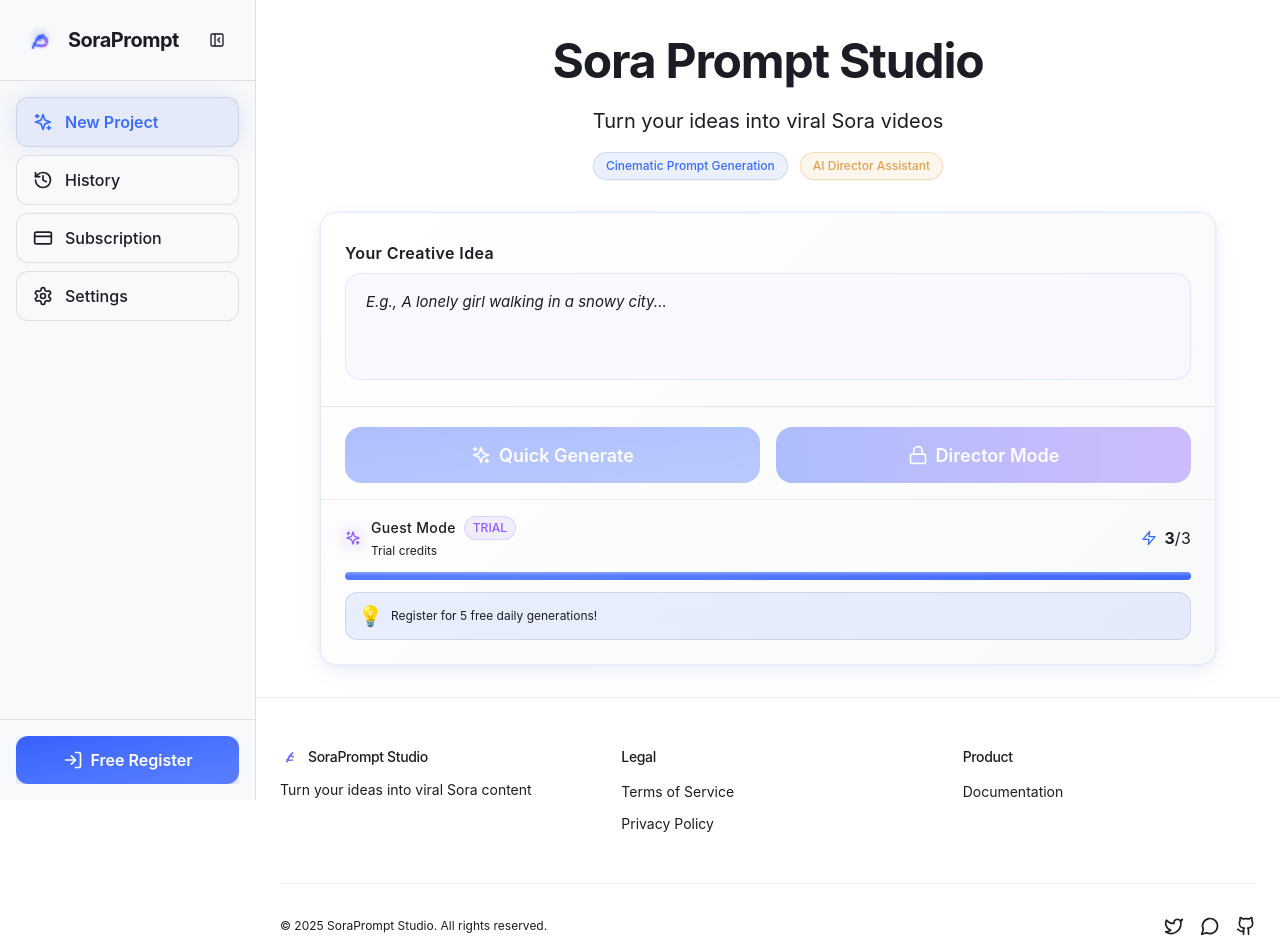
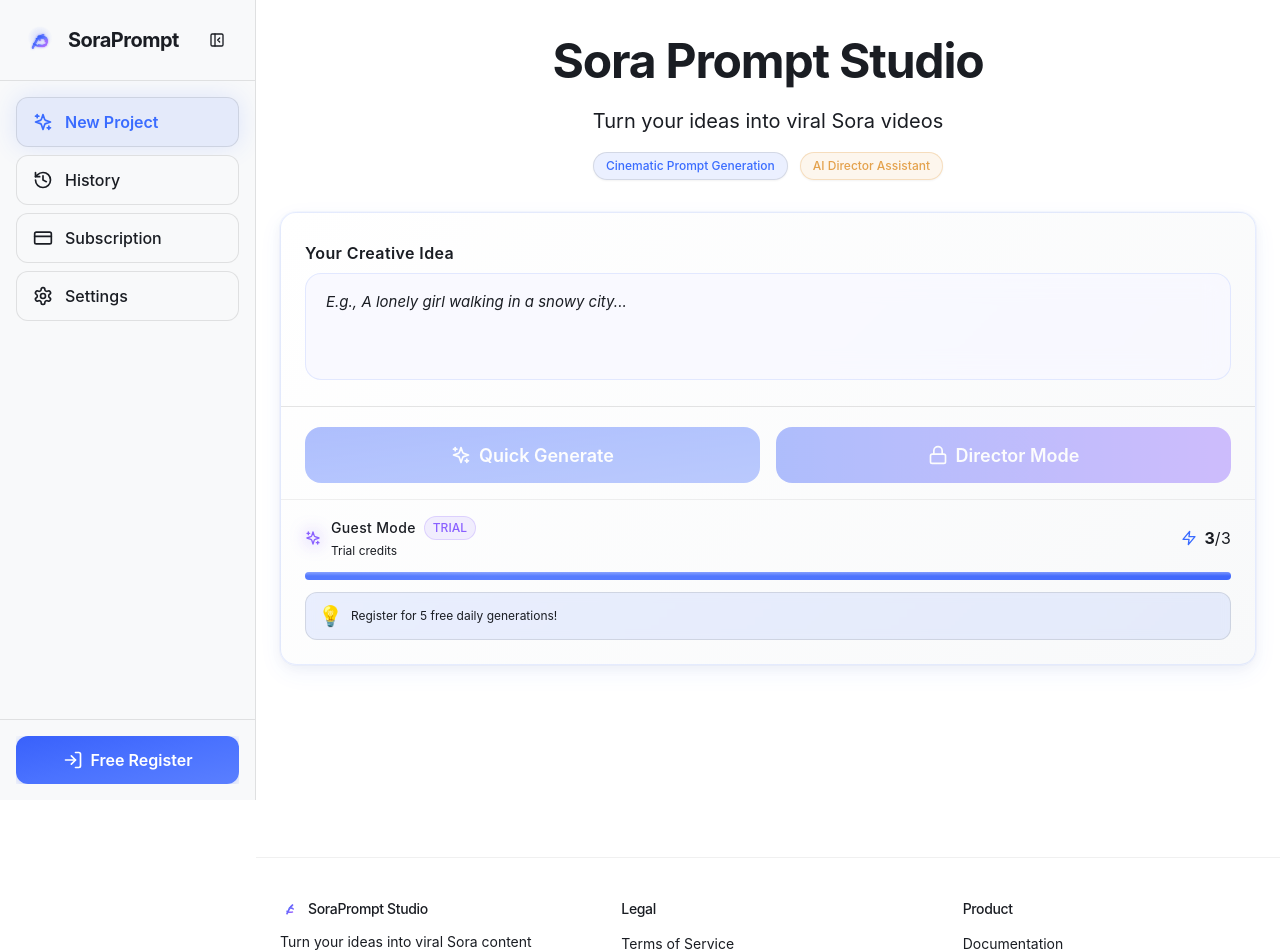
Before and after one commit to web3coderman-dev/SoraPrompt, a React (Vite) app: page /new in a window 1280 px wide. Shown: the top 952 px of the page. Built offline with nearby package versions, Linux system fonts and the light colour scheme; no server answers.

Commit message:
Updated Footer.tsx

```diff
--- a/src/components/Footer.tsx
+++ b/src/components/Footer.tsx
@@ -44,7 +44,7 @@ export default function Footer() {
 
   return (
     <footer className="border-t border-border-subtle bg-scene-background mt-auto">
-      <div className="max-w-7xl mx-auto px-6 py-12">
+      <div className="max-w-5xl mx-auto px-4 sm:px-6 pt-10 pb-12">
         {/* Main Grid - 3 Columns */}
         <div className="grid grid-cols-1 md:grid-cols-3 gap-12">
           {/* Brand Column */}
--- a/src/components/layouts/LegalLayout.tsx
+++ b/src/components/layouts/LegalLayout.tsx
@@ -17,8 +17,8 @@ export function LegalLayout({ children }: LegalLayoutProps) {
       />
 
       <div className="flex-1 flex flex-col overflow-x-hidden">
-        <main className="flex-1 p-6 md:p-8 lg:p-12">
-          <div className="max-w-4xl mx-auto">
+        <main className="flex-1 p-6 md:p-8 lg:p-12 pb-20">
+          <div className="max-w-5xl mx-auto">
             {children}
           </div>
         </main>
--- a/src/pages/Dashboard.tsx
+++ b/src/pages/Dashboard.tsx
@@ -267,8 +267,8 @@ export default function Dashboard() {
         );
       default:
         return (
-          <div className="p-6 md:p-8 lg:p-12">
-            <div className="max-w-7xl mx-auto">
+          <div className="p-6 md:p-8 lg:p-12 pb-20">
+            <div className="max-w-5xl mx-auto">
               <div className="text-center mb-12">
                 <h1 className="text-4xl md:text-5xl lg:text-6xl font-bold font-display text-text-primary mb-4 tracking-tight">
                   {t.title}
--- a/src/pages/NewProject.tsx
+++ b/src/pages/NewProject.tsx
@@ -117,8 +117,8 @@ export default function NewProject() {
 
   return (
     <div className="min-h-screen bg-gradient-to-br from-scene-background via-scene-fill to-scene-background flex flex-col">
-      <div className="container mx-auto px-4 py-8 flex-1">
-        <div className="max-w-4xl mx-auto space-y-8">
+      <div className="container mx-auto px-4 sm:px-6 py-8 flex-1">
+        <div className="max-w-5xl mx-auto space-y-8 pb-20">
           <header className="text-center space-y-4">
             <div className="flex items-center justify-center gap-2 flex-wrap">
               <h1 className="text-4xl md:text-5xl font-bold text-text-primary font-display">
@@ -153,6 +153,8 @@ export default function NewProject() {
         </div>
       </div>
 
+      <div className="h-20" />
+
       <Footer />
 
       {showUpgradeModal && (
```
